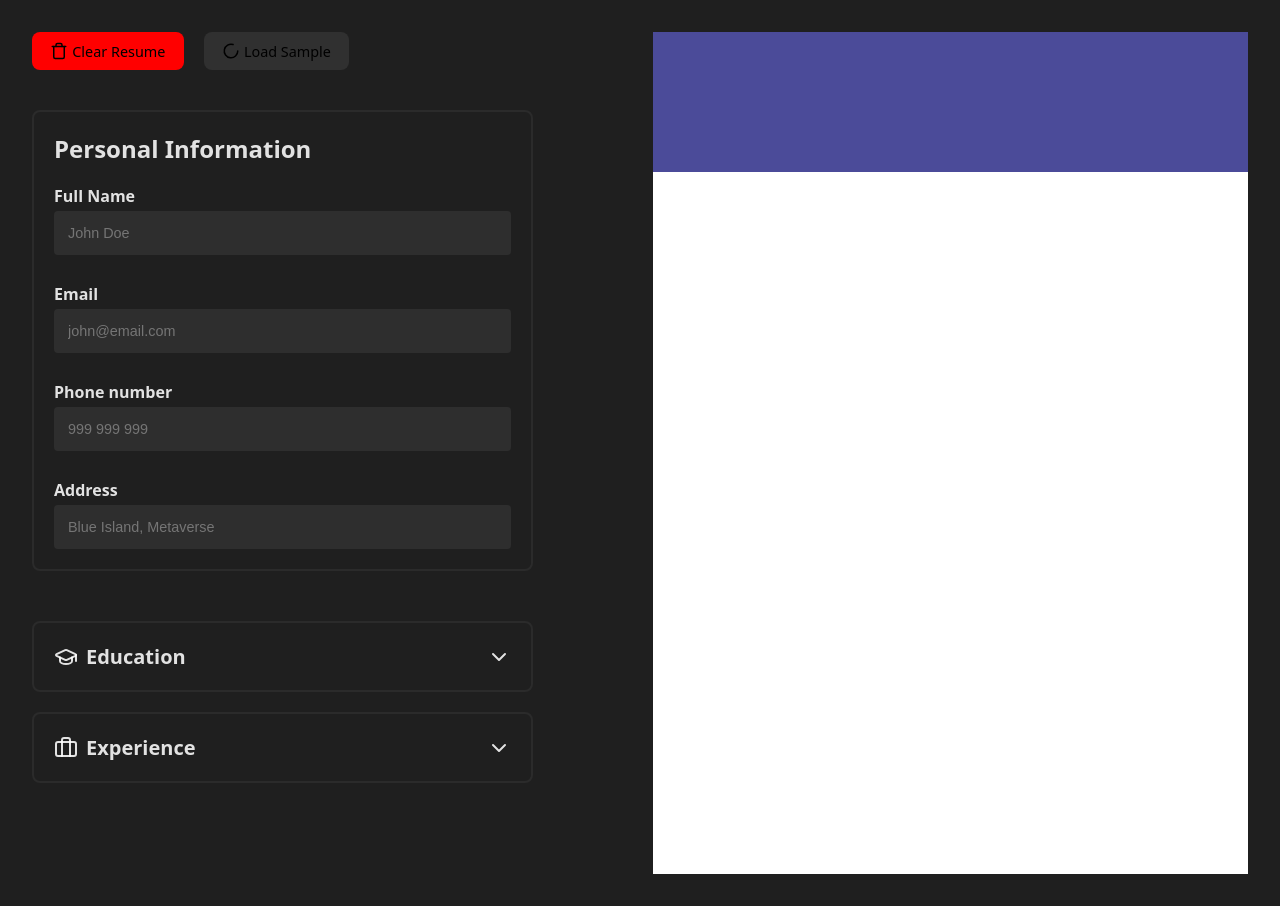
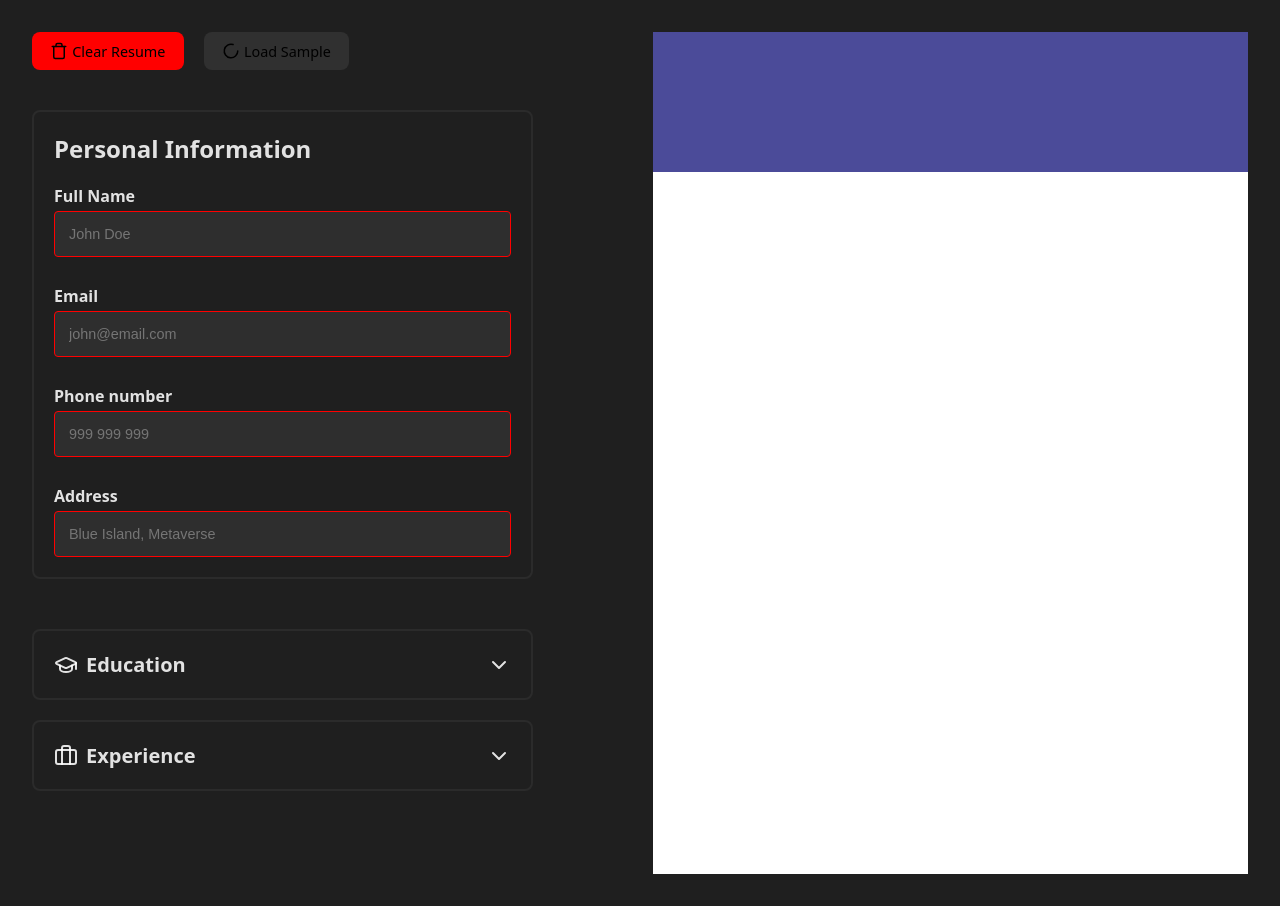
Before and after one commit to t-dlsantos/odin-cv-application, a React (Vite) app: page / in a window 1280 px wide. Built offline with nearby package versions, Linux system fonts and the light colour scheme.

Commit message:
feat: add basic input validation

```diff
--- a/src/components/Button/index.jsx
+++ b/src/components/Button/index.jsx
@@ -1,8 +1,8 @@
 import "./style.css";
 
-export function Button({ color = "#303030ff", onClick, icon: Icon,  text = ""}) {
+export function Button({ type = "button", color = "#303030ff", onClick, icon: Icon,  text = ""}) {
   return (
-    <button className="button" onClick={onClick} style={{ backgroundColor: color }}>
+    <button className="button" type={type} onClick={onClick} style={{ backgroundColor: color }}>
       {
         Icon !== undefined &&
         <Icon size={18} />
--- a/src/components/EducationForm/index.jsx
+++ b/src/components/EducationForm/index.jsx
@@ -36,12 +36,14 @@ export function EducationForm({ initialData, onSave, onCancel }) {
         label="School"
         value={form.school_name}
         onChange={handleChange}
+        placeholder="Havard University"
       />
       <Input
         id="degree"
         label="Degree"
         value={form.degree}
         onChange={handleChange}
+        placeholder="Bachelors in Computer Engineering"
       />
       <div className="date-section">
         <Input
@@ -50,6 +52,7 @@ export function EducationForm({ initialData, onSave, onCancel }) {
           type="date"
           value={form.start_date}
           onChange={handleChange}
+          required
         />
 
           {!isCurrentJob && (
@@ -77,6 +80,7 @@ export function EducationForm({ initialData, onSave, onCancel }) {
         label="Location"
         value={form.location}
         onChange={handleChange}
+        placeholder="Cambridge, MA"
       />
 
       <div className="actions">
@@ -85,7 +89,7 @@ export function EducationForm({ initialData, onSave, onCancel }) {
           text="Cancel"
         />
         <Button
-          onClick={onSave}
+          type="submit"
           text="Save"
           icon={Check}
           color="#646cff"
--- a/src/components/ExperienceForm/index.jsx
+++ b/src/components/ExperienceForm/index.jsx
@@ -36,12 +36,14 @@ export function ExperienceForm({ initialData, onSave, onCancel }) {
         label="Company"
         value={form.company_name}
         onChange={handleChange}
+        placeholder="Meta"
       />
       <Input
         id="position"
         label="Position"
         value={form.position}
         onChange={handleChange}
+        placeholder="Software Engineer"
       />
       <div className="date-section">
         <Input
@@ -76,6 +78,7 @@ export function ExperienceForm({ initialData, onSave, onCancel }) {
         label="Location"
         value={form.location}
         onChange={handleChange}
+        placeholder="São Paulo, SP"
       />
 
       <div className="actions">
@@ -84,8 +87,8 @@ export function ExperienceForm({ initialData, onSave, onCancel }) {
           text="Cancel"
         />
         <Button
-          onClick={onSave}
           text="Save"
+          type="submit"
           icon={Check}
           color="#646cff"
         />
--- a/src/components/Input/index.jsx
+++ b/src/components/Input/index.jsx
@@ -1,10 +1,10 @@
 import './style.css';
 
-export function Input({ type = "text", id, label, placeholder, onChange, value }) {
+export function Input({ type = "text", id, label, placeholder, onChange, value, required = false }) {
   return (
     <div className='input-container'>
       <label className='label' htmlFor={id}>{label}</label>
-      <input className='input' id={id} type={type} placeholder={placeholder} onChange={onChange} value={value}/>
+      <input className='input' id={id} type={type} required placeholder={placeholder} onChange={onChange} value={value}/>
     </div>
   );
 }
--- a/src/components/Input/style.css
+++ b/src/components/Input/style.css
@@ -22,3 +22,7 @@
 .input:focus {
   border: gray;
 }
+
+.input:invalid {
+  border: 1px solid red;
+}
```
